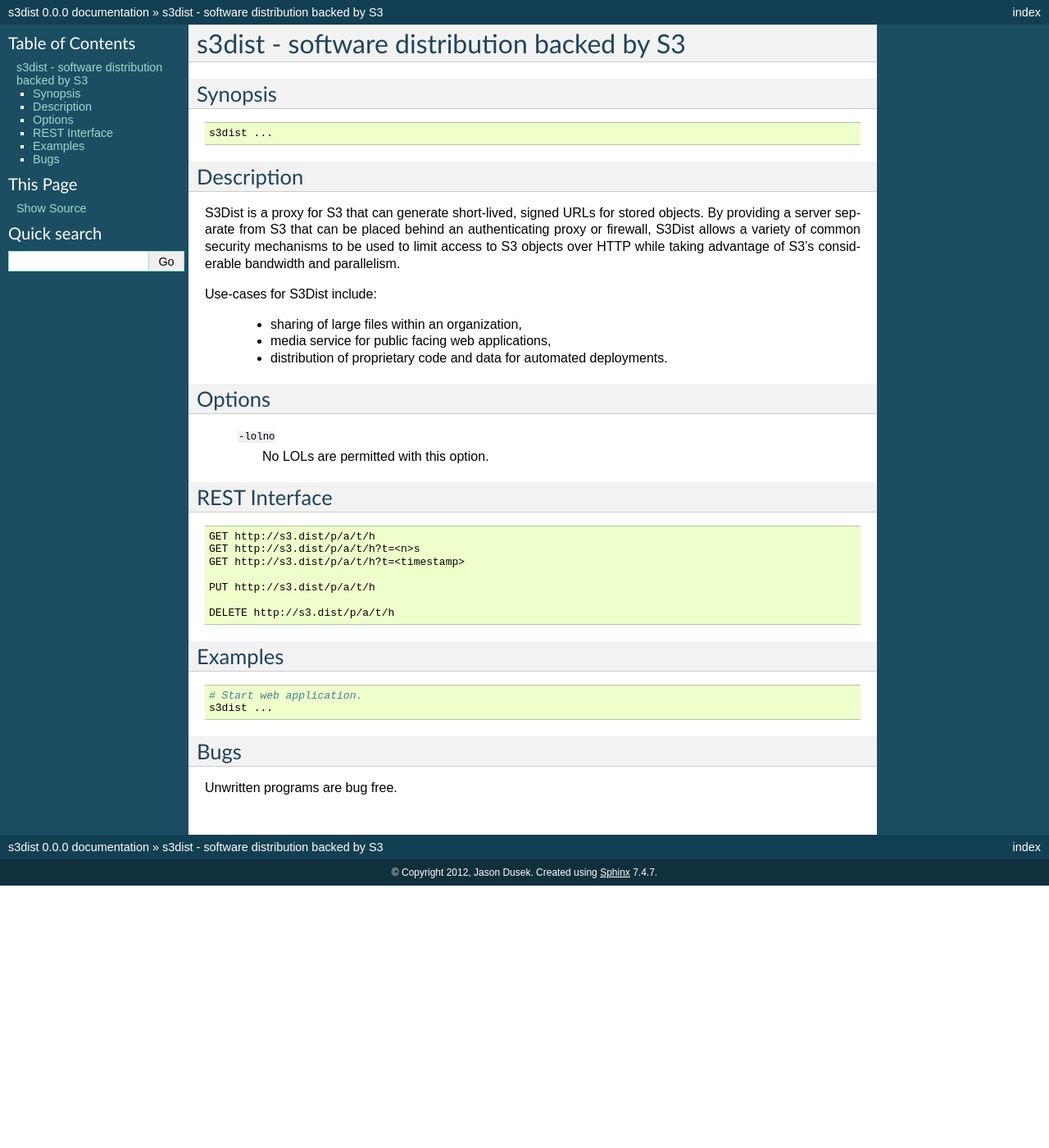
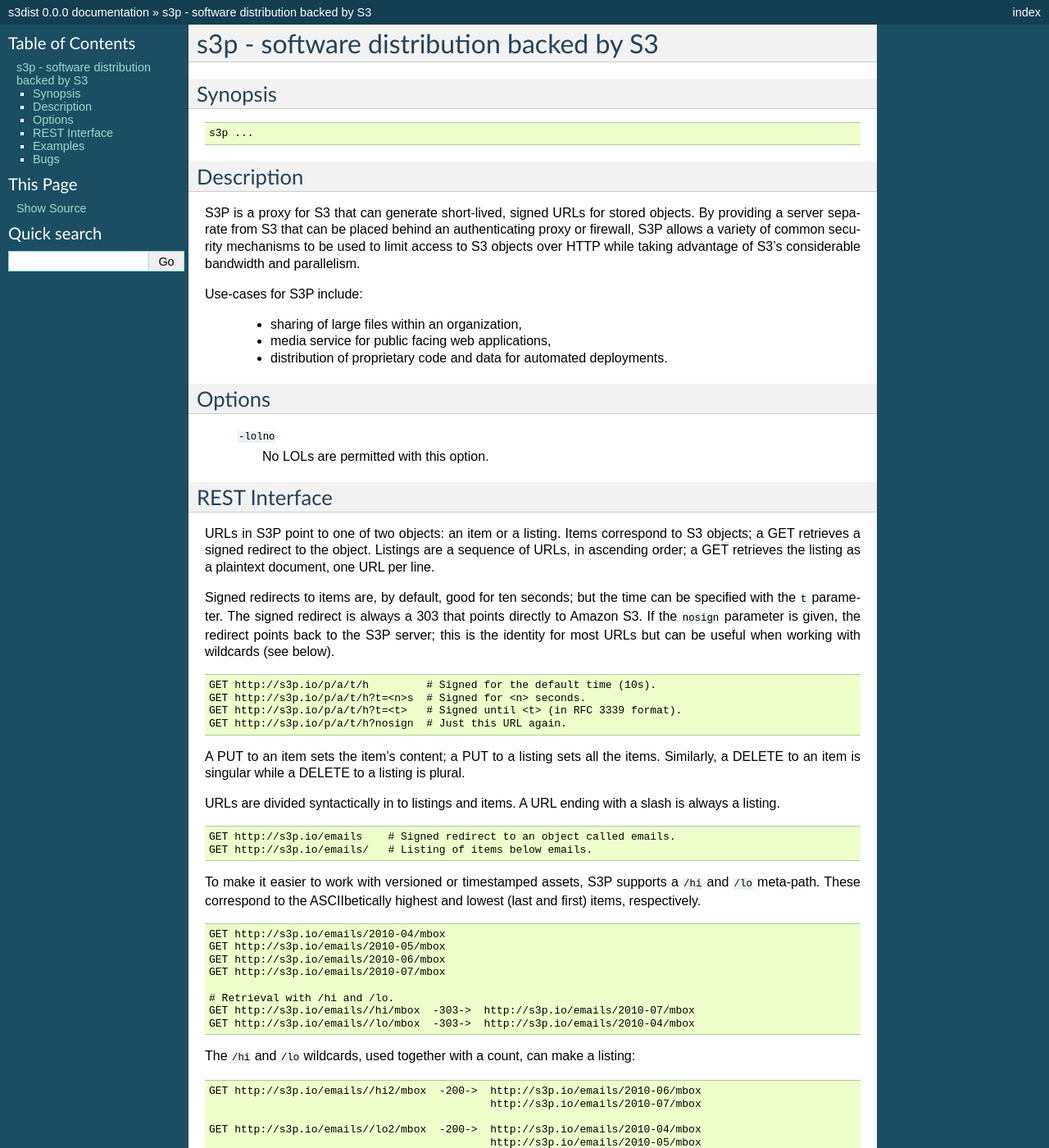
Before and after one commit to airbnb/sssp, a Sphinx documentation site: the page built from doc/index.rst, in a window 1280 px wide and 1400 px high. Shown: the whole window at 82% size. Built offline with Sphinx 7.4.7, drawn with Linux system fonts in a browser that asks for light colours; some of the changed text lies outside the part shown.

Commit message:
Document all URL types and operations.

```diff
--- a/doc/index.rst
+++ b/doc/index.rst
@@ -1,24 +1,24 @@
-======================================================
- s3dist - software distribution backed by S3
-======================================================
+==========================================
+ s3p - software distribution backed by S3
+==========================================
 
 Synopsis
 --------
 
 .. code-block:: text
 
-    s3dist ...
+    s3p ...
 
 Description
 -----------
 
-S3Dist is a proxy for S3 that can generate short-lived, signed URLs for stored
+S3P is a proxy for S3 that can generate short-lived, signed URLs for stored
 objects. By providing a server separate from S3 that can be placed behind an
-authenticating proxy or firewall, S3Dist allows a variety of common security
+authenticating proxy or firewall, S3P allows a variety of common security
 mechanisms to be used to limit access to S3 objects over HTTP while taking
 advantage of S3's considerable bandwidth and parallelism.
 
-Use-cases for S3Dist include:
+Use-cases for S3P include:
 
   * sharing of large files within an organization,
 
@@ -35,15 +35,69 @@
 REST Interface
 --------------
 
+URLs in S3P point to one of two objects: an item or a listing. Items
+correspond to S3 objects; a GET retrieves a signed redirect to the object.
+Listings are a sequence of URLs, in ascending order; a GET retrieves the
+listing as a plaintext document, one URL per line.
+
+Signed redirects to items are, by default, good for ten seconds; but the time
+can be specified with the ``t`` parameter. The signed redirect is always a 303
+that points directly to Amazon S3. If the ``nosign`` parameter is given, the
+redirect points back to the S3P server; this is the identity for most URLs but
+can be useful when working with wildcards (see below).
+
 .. code-block:: text
 
-  GET http://s3.dist/p/a/t/h
-  GET http://s3.dist/p/a/t/h?t=<n>s
-  GET http://s3.dist/p/a/t/h?t=<timestamp>
+  GET http://s3p.io/p/a/t/h         # Signed for the default time (10s).
+  GET http://s3p.io/p/a/t/h?t=<n>s  # Signed for <n> seconds.
+  GET http://s3p.io/p/a/t/h?t=<t>   # Signed until <t> (in RFC 3339 format).
+  GET http://s3p.io/p/a/t/h?nosign  # Just this URL again.
 
-  PUT http://s3.dist/p/a/t/h
+A PUT to an item sets the item's content; a PUT to a listing sets all the
+items. Similarly, a DELETE to an item is singular while a DELETE to a listing
+is plural.
 
-  DELETE http://s3.dist/p/a/t/h
+URLs are divided syntactically in to listings and items. A URL ending with a
+slash is always a listing.
+
+.. code-block:: text
+
+  GET http://s3p.io/emails    # Signed redirect to an object called emails.
+  GET http://s3p.io/emails/   # Listing of items below emails.
+
+To make it easier to work with versioned or timestamped assets, S3P supports a
+``/hi`` and ``/lo`` meta-path. These correspond to the ASCIIbetically highest
+and lowest (last and first) items, respectively.
+
+.. code-block:: text
+
+  GET http://s3p.io/emails/2010-04/mbox
+  GET http://s3p.io/emails/2010-05/mbox
+  GET http://s3p.io/emails/2010-06/mbox
+  GET http://s3p.io/emails/2010-07/mbox
+
+  # Retrieval with /hi and /lo.
+  GET http://s3p.io/emails//hi/mbox  -303->  http://s3p.io/emails/2010-07/mbox
+  GET http://s3p.io/emails//lo/mbox  -303->  http://s3p.io/emails/2010-04/mbox
+
+The ``/hi`` and ``/lo`` wildcards, used together with a count, can make a
+listing:
+
+.. code-block:: text
+
+  GET http://s3p.io/emails//hi2/mbox  -200->  http://s3p.io/emails/2010-06/mbox
+                                              http://s3p.io/emails/2010-07/mbox
+
+  GET http://s3p.io/emails//lo2/mbox  -200->  http://s3p.io/emails/2010-04/mbox
+                                              http://s3p.io/emails/2010-05/mbox
+
+Counts are the natural numbers starting at 0. The wildcard ``/*`` refers to
+"all the items" (``/hi*`` and ``/lo*`` are equivalent so just ``/*`` is
+enough.)
+
+A counted wildcard, like ``/hi2``, can be suffixed with a tilde to form it's
+complement -- so ``/hi2~`` is everything but the highest two items. This can
+be useful for bulk deletion of old/new things.
 
 Examples
 --------
@@ -51,7 +105,7 @@
 .. code-block:: bash
 
   # Start web application.
-  s3dist ...
+  s3p ...
 
 Bugs
 ----
```
